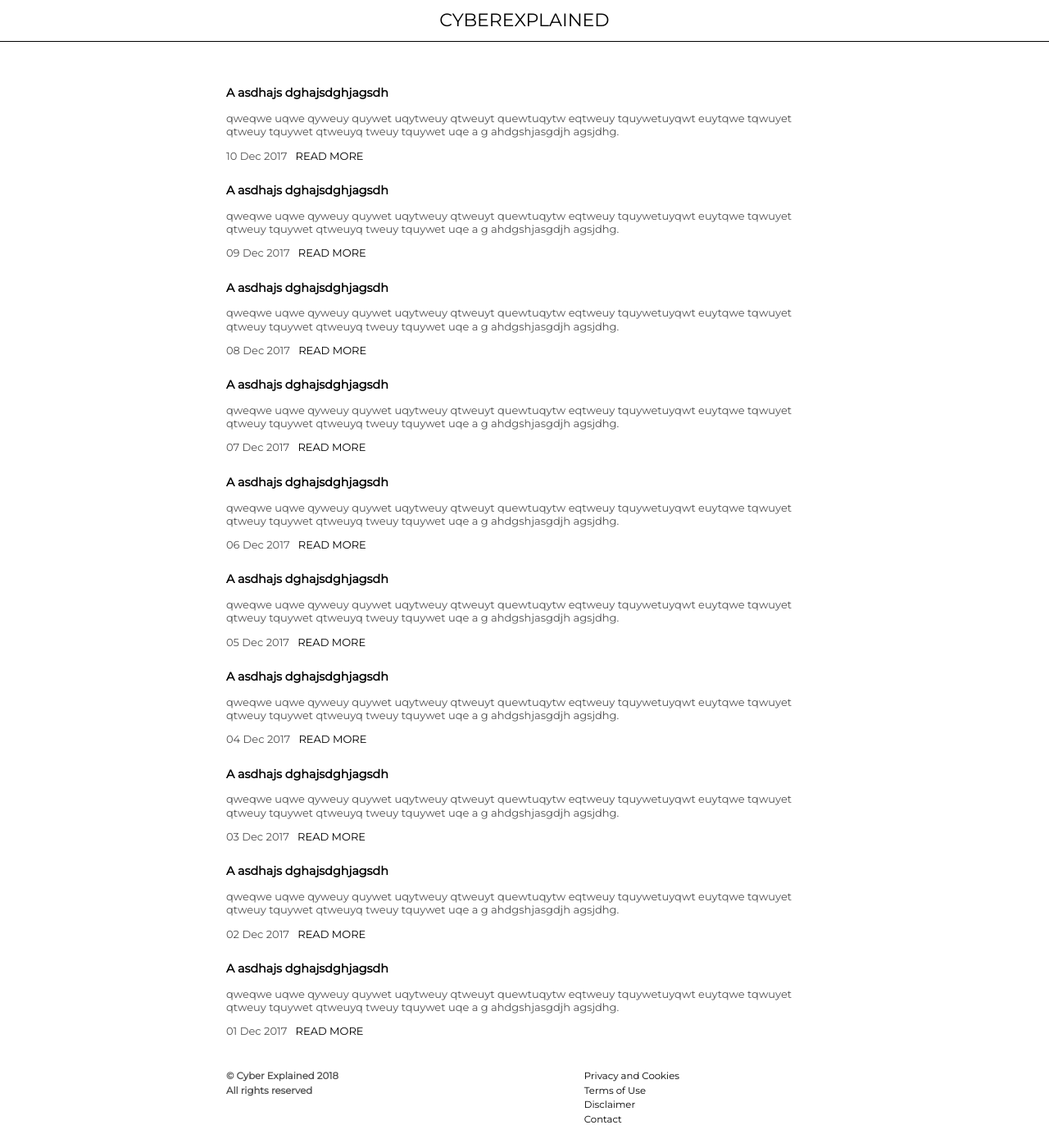
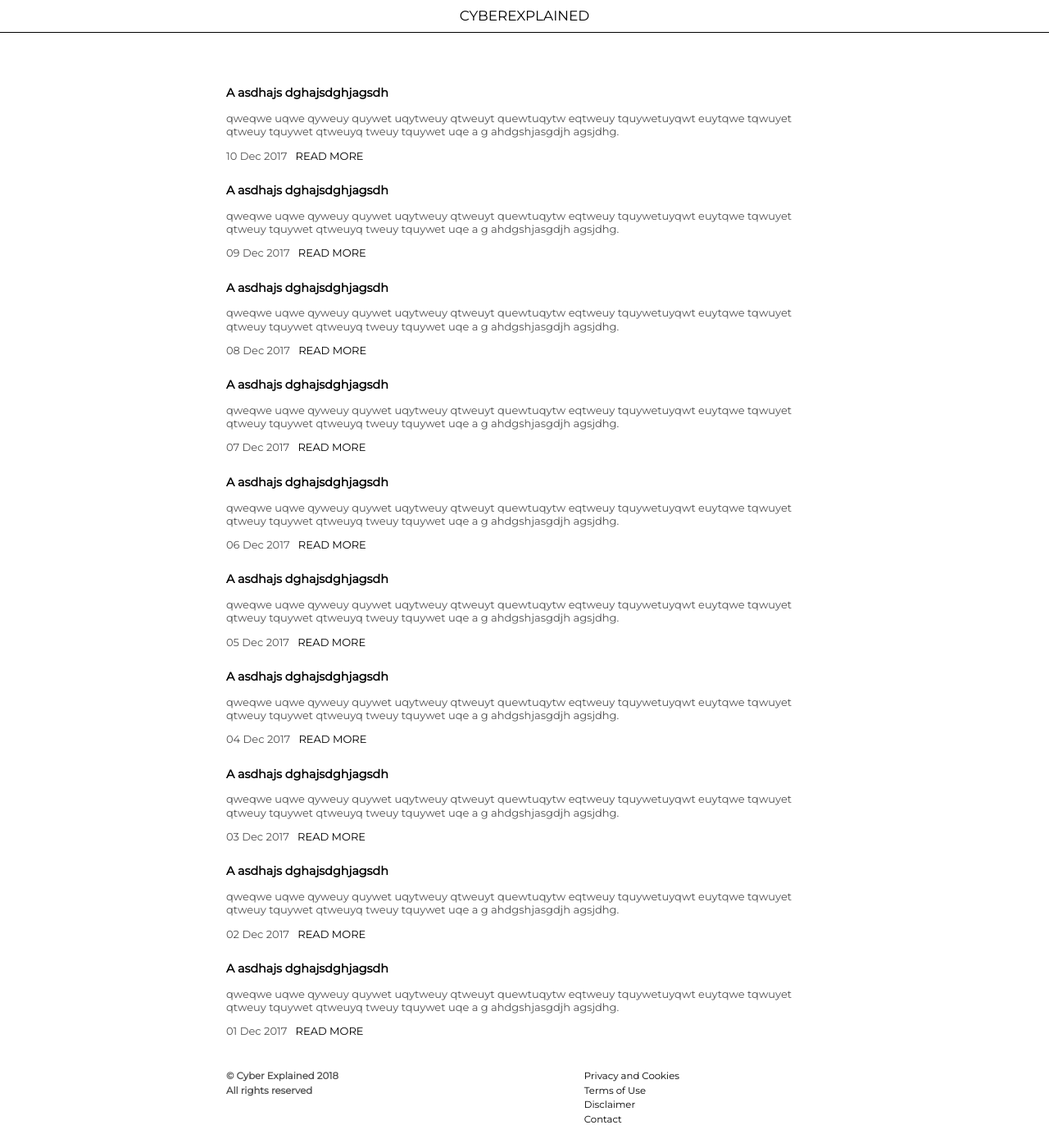
Before and after one commit to cyberexplained/cyberexplained.github.io, a Jekyll site: the page built from index.html, in a window 1280 px wide and 1400 px high. Shown: the whole window at 82% size. Built offline with Jekyll 4.4.1, drawn with Linux system fonts in a browser that asks for light colours; nearby versions of some CDN libraries; some web fonts are replaced; the list of posts is cut into pages by our own code.

Commit message:
Theme updates.

```diff
--- a/_layouts/default.html
+++ b/_layouts/default.html
@@ -81,15 +81,15 @@
     crossorigin="anonymous"></script>
 
     <script>
-      $(document).ready(function() {
-        $(document).on("scroll", function(){
-          if($(document).scrollTop() > 100) {
-            $("header").addClass("masthead-shrink");
-          } else {
-            $("header").removeClass("masthead-shrink");
-          }
-        });
-      });
+      // $(document).ready(function() {
+      //   $(document).on("scroll", function(){
+      //     if($(document).scrollTop() > 100) {
+      //       $("header").addClass("masthead-shrink");
+      //     } else {
+      //       $("header").removeClass("masthead-shrink");
+      //     }
+      //   });
+      // });
     </script>
   </body>
 </html>
--- a/_sass/_masthead.scss
+++ b/_sass/_masthead.scss
@@ -1,34 +1,25 @@
-/*
-@media screen and (max-width: 44em) {
-}*/
-
 .masthead {
   position: fixed;
   left: 0;
   top: 0;
   width: 100%;
+  background: $body-bg;
   border-bottom: .5px solid black;
 
   h1 {
     -webkit-transition: all 0.3s ease-in-out;
        -moz-transition: all 0.3s ease-in-out;
             transition: all 0.3s ease-in-out;
-    z-index: 9999;
 
     padding-top: .5em;
     padding-bottom: .5em;
-    font-size: .85em;
     font-weight: 300;
   }
-}
 
-.masthead-shrink {
-  position: fixed;
-  left: 0;
-  top: 0;
-
-  h1 {
-    font-size: 0.45em;
+  @media screen and (max-width: 44em) {
+    h1 {
+      font-size: .55em;
+    }
   }
 }
 
@@ -38,19 +29,4 @@
   color: $text-color;
   display: inline-block;
   text-align: center;
-  background: $body-bg;
-
-  // Disables hover color change.
-  a {
-    font-size: 1em;
-
-    color: inherit;
-    text-decoration: none;
-  }
-
-  @media screen and (max-width: 44em) {
-    a {
-      font-size: .85em;
-    }
-  }
 }
--- a/_sass/_type.scss
+++ b/_sass/_type.scss
@@ -11,19 +11,16 @@
 }
 
 h1 {
-//  font-family: $h1-font-family;
   font-size: 0.65em;
 }
 
 h2 {
-//  font-family: $h2-font-family;
   font-size: 0.55em;
 
   margin-top: 1em;
 }
 
 h3 {
-//  font-family: $h3-font-family;
   font-size: 0.45em;
 
   margin-top: 1em;
```
